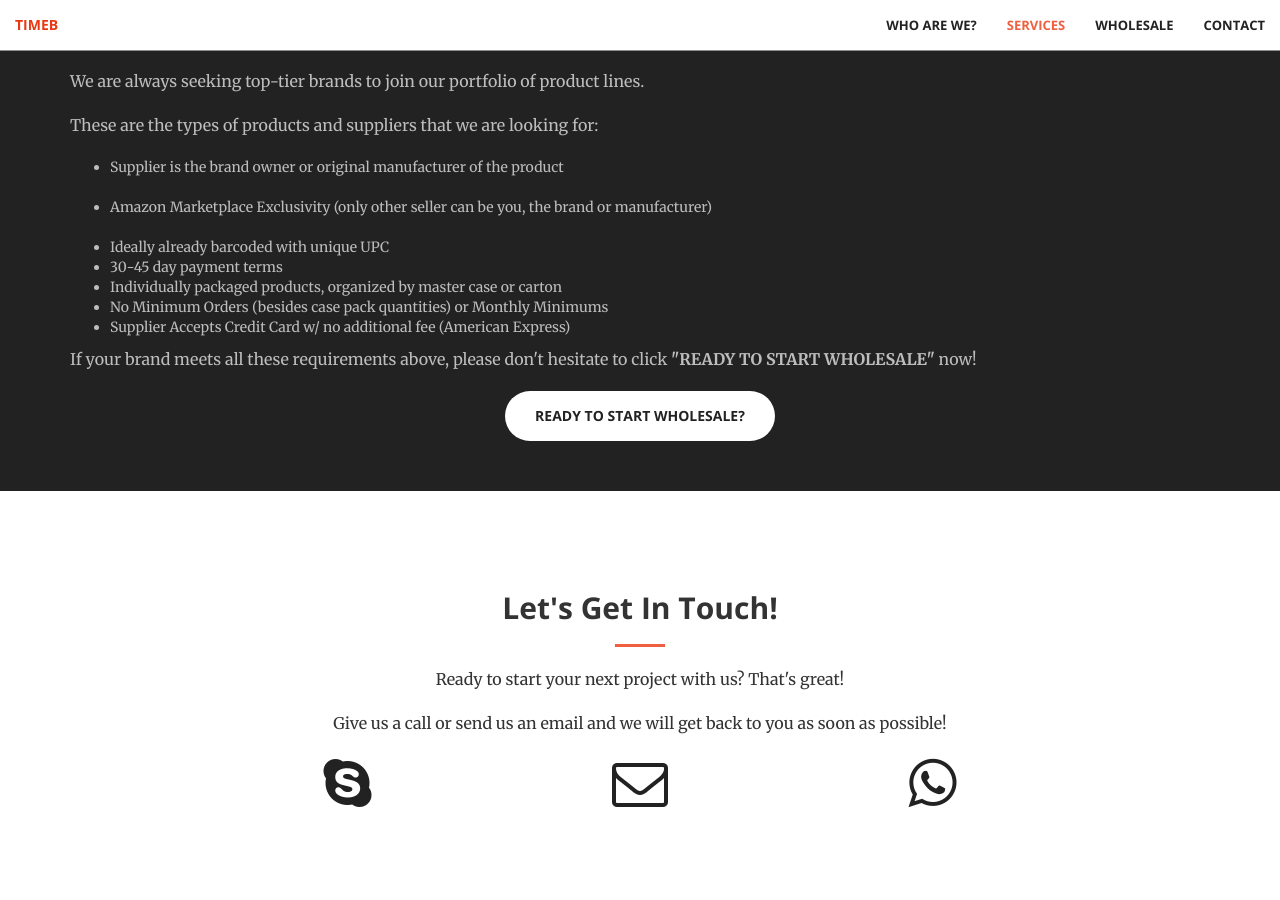
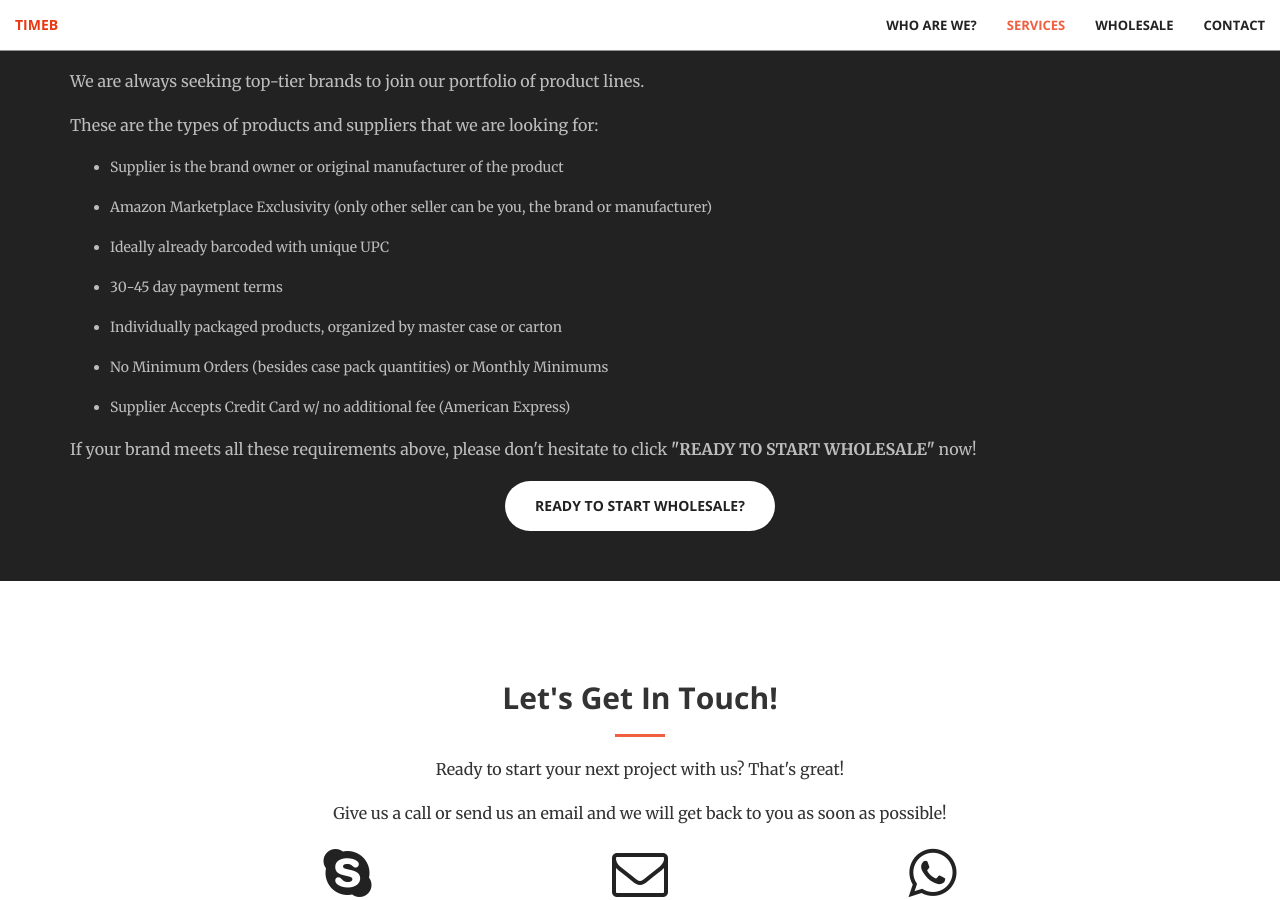
Before and after one commit to TimeBinc/TimeBinc.github.io, a Jekyll site: the page built from index.html, in a window 1280 px wide and 900 px high, scrolled down 2824 px. Built offline with Jekyll 4.4.1, drawn with Linux system fonts in a browser that asks for light colours.

```diff
--- a/_includes/aside.html
+++ b/_includes/aside.html
@@ -19,11 +19,11 @@
             <ul class="text-faded-alt">
                 <p><li>Supplier is the brand owner or original manufacturer of the product</li></p>
                 <p><li>Amazon Marketplace Exclusivity (only other seller can be you, the brand or manufacturer)</li></p>
-                <li>Ideally already barcoded with unique UPC</li>
-                <li>30-45 day payment terms</li>
-                <li>Individually packaged products, organized by master case or carton</li>
-                <li>No Minimum Orders (besides case pack quantities) or Monthly Minimums</li>
-                <li>Supplier Accepts Credit Card w/ no additional fee (American Express)</li>
+                <p><li>Ideally already barcoded with unique UPC</li></p>
+                <p><li>30-45 day payment terms</li></p>
+                <p><li>Individually packaged products, organized by master case or carton</li></p>
+                <p><li>No Minimum Orders (besides case pack quantities) or Monthly Minimums</li></p>
+                <p><li>Supplier Accepts Credit Card w/ no additional fee (American Express)</li></p>
             </ul>
             <p class="text-faded-alt">If your brand meets all these requirements above, please don't hesitate to click <b>"READY TO START WHOLESALE"</b> now!
 </p>
```
